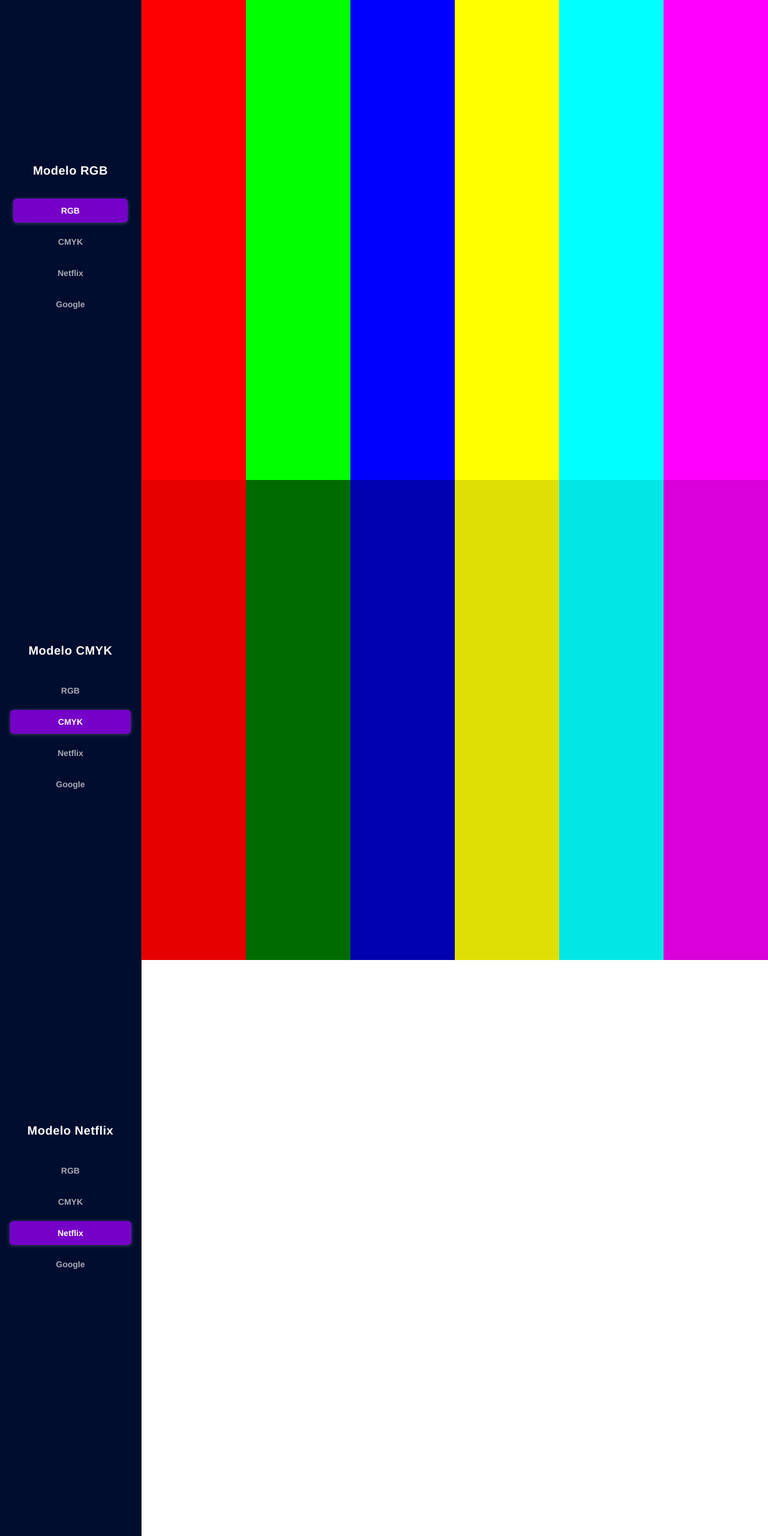
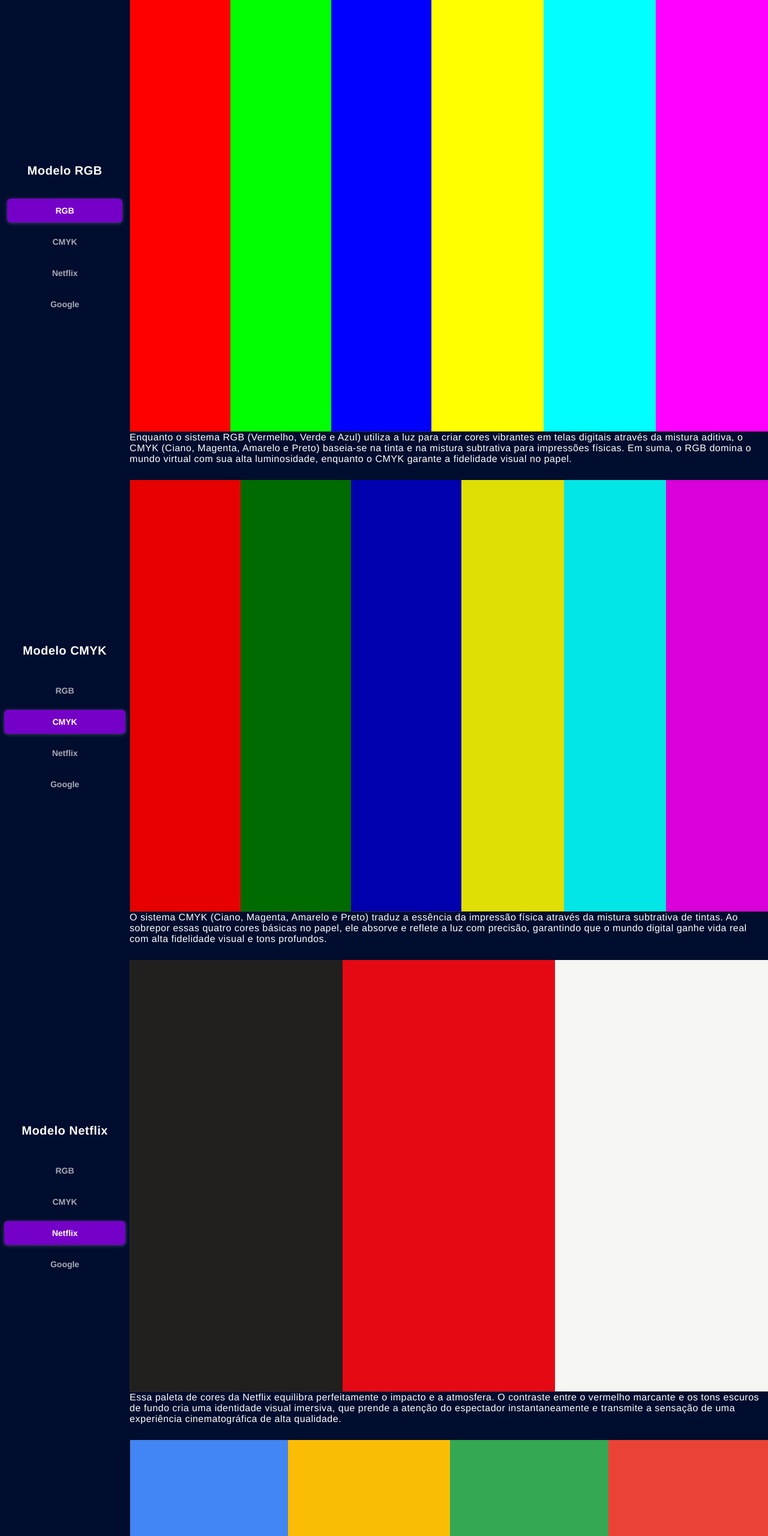
Before and after one commit to samuel-soarde/Display, a website: page modo_cores/modo-cores.html in a window 1280 px wide. Shown: the top 2560 px of the page at 60% size. Drawn offline with Linux system fonts and the light colour scheme.

Commit message:
ADD: footer e escrita em cima das cores

```diff
--- a/modo_cores/css/global.css
+++ b/modo_cores/css/global.css
@@ -14,7 +14,6 @@
     flex-direction: column;
     background-color: var(--ui-bg-sidebar);
     width: 260px;
-    border-right: solid 1px var(--ui-border);
 }
 
 .color-section__title {
@@ -43,9 +42,6 @@
     border-radius: 6px;
     text-align: center;
     transition: all 0.2s ease-in-out;
-    /* apagar */
-    /* width: 150px;
-    height: 40px; */
 }
 
 .color-section__link:not(.color-section__link--active):hover {
@@ -63,17 +59,53 @@
     transform: scale(1.1);
 }
 
+.color-section__colors-menu {
+    display: flex;
+    width: 100%;
+    flex-direction: column;
+}
+
+.color-section__colors-menu--divs {
+    display: flex;
+    width: 100%;
+    height: 90vh;
+    border-left: solid 1px var(--ui-border);
+    border-bottom: solid 1px var(--ui-border);
+}
+
 .color-section__bar {
-    width: 15%;
+    flex-grow: 1;
+    height: 100%;
+    transition: all 0.25s ease;
     display: flex;
     align-items: center;
     justify-content: center;
-    font-size: 0px;
-    transition: all 0.2s ease-in-out;
 }
 
 .color-section__bar:hover {
-    font-size: 30px;
+    transform: scaleX(1.05);
+    z-index: 10;
+    box-shadow: 0 0 30px rgba(51, 50, 50, 0.3);
+}
+
+.color-section__bar span {
+    visibility: hidden;
+    background-color: #fff;
+    border-radius: 5px;
+    padding: 12px 16px;
+    letter-spacing: 1.0px;
+    transition: all 0.5s ease-in-out;
+}
+
+.color-section__bar:hover span {
+    visibility: visible;
+}
+
+.color-section__footer {
+    height: 10vh;
+    background-color: var(--ui-bg-sidebar);
+    color: var(--ui-text-title);
+    letter-spacing: 0.5px;
 }
 
 .color-section__bar--rgb-1 { background-color: var(--color-rgb-1);}
@@ -99,3 +131,12 @@
 .color-section__bar--cmyk-5 { background-color: var(--color-cmyk-5);}
 
 .color-section__bar--cmyk-6 { background-color: var(--color-cmyk-6);}
+
+.color-section__bar--netflix-1 { background-color: #221F1F;}
+.color-section__bar--netflix-2 { background-color: #E50914;}
+.color-section__bar--netflix-3 { background-color: #F5F5F1;}
+
+.color-section__bar--google-1 { background-color: #4285F4;}
+.color-section__bar--google-2 { background-color: #FBBC05;}
+.color-section__bar--google-3 { background-color: #34A853;}
+.color-section__bar--google-4 { background-color: #EA4335;}
--- a/modo_cores/modo-cores.html
+++ b/modo_cores/modo-cores.html
@@ -22,17 +22,28 @@
             </nav>
         </aside>
 
-        <div class="color-section__bar color-section__bar--rgb-1"><p>255, 0, 0</p></div>
+        <div class="color-section__colors-menu">
+            <div class="color-section__colors-menu--divs">
+                <div class="color-section__bar color-section__bar--rgb-1"><span><strong>RGB 255, 0 ,0</strong></span></div>
 
-        <div class="color-section__bar color-section__bar--rgb-2"><p>0, 255, 0</p></div>
+                <div class="color-section__bar color-section__bar--rgb-2"><span><strong>RGB 0, 255, 0</strong></span></div>
 
-        <div class="color-section__bar color-section__bar--rgb-3"><p>0, 0, 255</p></div>
+                <div class="color-section__bar color-section__bar--rgb-3"><span><strong>RGB 0, 0, 255</strong></span></div>
 
-        <div class="color-section__bar color-section__bar--rgb-4"><p>255, 255, 0</p></div>
+                <div class="color-section__bar color-section__bar--rgb-4"><span><strong>RGB 255, 255, 0</strong></span></div>
 
-        <div class="color-section__bar color-section__bar--rgb-5"><p>0, 255, 255</p></div>
+                <div class="color-section__bar color-section__bar--rgb-5"><span><strong>RGB 0, 255, 255</strong></span></div>
 
-        <div class="color-section__bar color-section__bar--rgb-6"><p>255, 0, 255</p></div>
+                <div class="color-section__bar color-section__bar--rgb-6"><span><strong>RGB 255, 0, 255</strong></span></div>
+            </div>
+
+            <footer class="color-section__footer">
+                <p>Enquanto o sistema RGB (Vermelho, Verde e Azul) utiliza a luz para criar cores vibrantes em telas
+                    digitais através da mistura aditiva, o CMYK (Ciano, Magenta, Amarelo e Preto) baseia-se na tinta e
+                    na mistura subtrativa para impressões físicas. Em suma, o RGB domina o mundo virtual com sua alta
+                    luminosidade, enquanto o CMYK garante a fidelidade visual no papel.</p>
+            </footer>
+        </div>
 
     </section>
 
@@ -49,18 +60,28 @@
             </nav>
         </aside>
 
-        <div class="color-section__bar color-section__bar--cmyk-1"><p>#e60000</p></div>
+        <div class="color-section__colors-menu">
+            <div class="color-section__colors-menu--divs">
+                <div class="color-section__bar color-section__bar--cmyk-1"><span><strong>CMYK 0%, 100%, 100%, 0%</strong></span></div>
 
-        <div class="color-section__bar color-section__bar--cmyk-2"><p>#006b00</p></div>
+                <div class="color-section__bar color-section__bar--cmyk-2"><span><strong>CMYK 100%, 0%, 100%, 0%</strong></span></div>
 
-        <div class="color-section__bar color-section__bar--cmyk-3"><p>#0000ae</p></div>
+                <div class="color-section__bar color-section__bar--cmyk-3"><span><strong>CMYK 100%, 100%, 0%, 0%</strong></span></div>
 
-        <div class="color-section__bar color-section__bar--cmyk-4"><p>#dfdf05</p></div>
+                <div class="color-section__bar color-section__bar--cmyk-4"><span><strong>CMYK 0%, 0%, 100%, 0%</strong></span></div>
 
-        <div class="color-section__bar color-section__bar--cmyk-5"><p>#03e6e6</p></div>
+                <div class="color-section__bar color-section__bar--cmyk-5"><span><strong>CMYK 100%, 0%, 0%, 0%</strong></span></div>
 
-        <div class="color-section__bar color-section__bar--cmyk-6"><p>#d900d9</p></div>
+                <div class="color-section__bar color-section__bar--cmyk-6"><span><strong>CMYK 0%, 100%, 0%, 0%</strong></span></div>
+            </div>
 
+            <footer class="color-section__footer">
+                <p>O sistema CMYK (Ciano, Magenta, Amarelo e Preto) traduz a essência da impressão física através da
+                    mistura subtrativa de tintas. Ao sobrepor essas quatro cores básicas no papel, ele absorve e reflete
+                    a luz com precisão, garantindo que o mundo digital ganhe vida real com alta fidelidade visual e tons
+                    profundos.</p>
+            </footer>
+        </div>
     </section>
 
     <!-- SEÇÃO MODELO Netflix -->
@@ -76,18 +97,23 @@
             </nav>
         </aside>
 
-        <div class="color-section__bar color-section__bar--netflix-1"></div>
+        <div class="color-section__colors-menu">
+            <div class="color-section__colors-menu--divs">
 
-        <div class="color-section__bar color-section__bar--netflix-2"></div>
+                <div class="color-section__bar color-section__bar--netflix-1"><span><strong>HEX #221F1F</strong></span></div>
 
-        <div class="color-section__bar color-section__bar--netflix-3"></div>
+                <div class="color-section__bar color-section__bar--netflix-2"><span><strong>HEX #E50914</strong></span></div>
 
-        <div class="color-section__bar color-section__bar--netflix-4"></div>
+                <div class="color-section__bar color-section__bar--netflix-3"><span><strong>HEX #F5F5F1</strong></span></div>
+            </div>
 
-        <div class="color-section__bar color-section__bar--netflix-5"></div>
-
-        <div class="color-section__bar color-section__bar--netflix-6"></div>
-
+            <footer class="color-section__footer">
+                <p>Essa paleta de cores da Netflix equilibra perfeitamente o impacto e a atmosfera. O contraste entre o
+                    vermelho marcante e os tons escuros de fundo cria uma identidade visual imersiva, que prende a
+                    atenção do espectador instantaneamente e transmite a sensação de uma experiência cinematográfica de
+                    alta qualidade.</p>
+            </footer>
+        </div>
     </section>
 
     <!-- SEÇÃO MODELO Google -->
@@ -103,18 +129,25 @@
             </nav>
         </aside>
 
-        <div class="color-section__bar color-section__bar--google-1"></div>
+        <div class="color-section__colors-menu">
+            <div class="color-section__colors-menu--divs">
 
-        <div class="color-section__bar color-section__bar--google-2"></div>
+                <div class="color-section__bar color-section__bar--google-1"><span><strong>HEX #4285F4</strong></span></div>
 
-        <div class="color-section__bar color-section__bar--google-3"></div>
+                <div class="color-section__bar color-section__bar--google-2"><span><strong>HEX #FBBC05</strong></span></div>
 
-        <div class="color-section__bar color-section__bar--google-4"></div>
+                <div class="color-section__bar color-section__bar--google-3"><span><strong>HEX #34A853</strong></span></div>
 
-        <div class="color-section__bar color-section__bar--google-5"></div>
+                <div class="color-section__bar color-section__bar--google-4"><span><strong>HEX #EA4335</strong></span></div>
+            </div>
 
-        <div class="color-section__bar color-section__bar--google-6"></div>
-
+            <footer class="color-section__footer">
+                <p>Esta paleta do Google traduz perfeitamente a sua essência acessível e dinâmica. A combinação das
+                    cores primárias puras com o verde e o azul cria um visual equilibrado, amigável e de fácil
+                    reconhecimento, transmitindo instantaneamente uma sensação de modernidade, simplicidade e
+                    organização.</p>
+            </footer>
+        </div>
     </section>
 
 </body>
```
